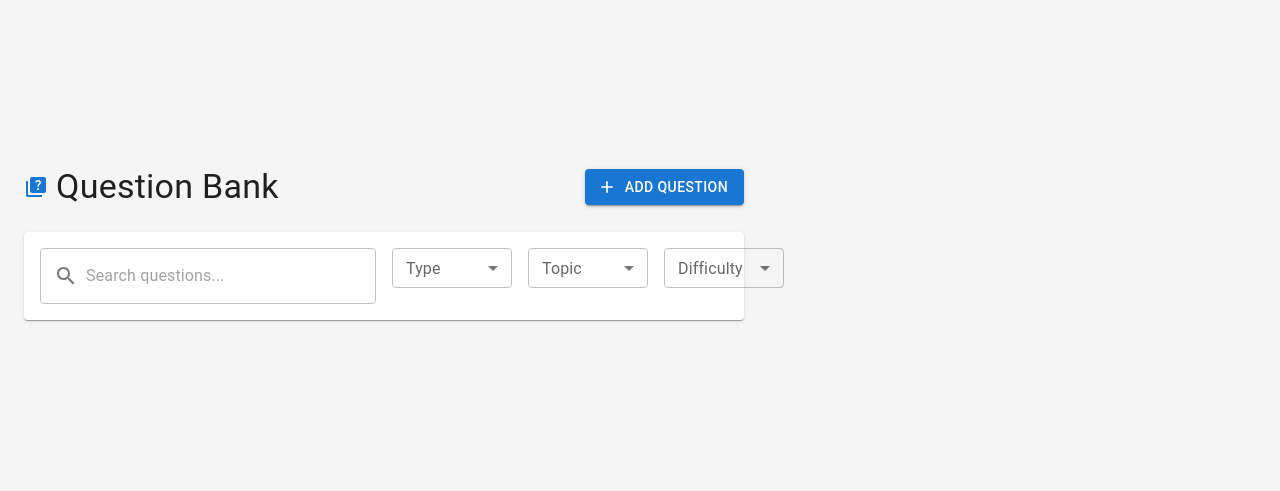
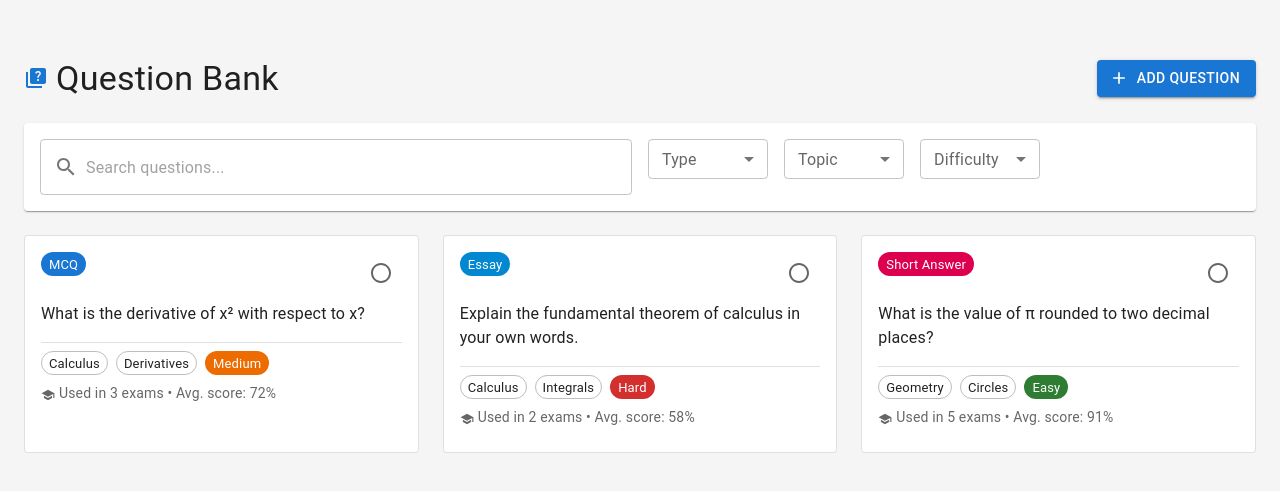
Before and after one commit to SamiduSamarasinghe/HND_FINAL_PRO_AI-MODEL, a React (Vite) app in the folder edugenai-ui/: page /question-bank in a window 1280 px wide. Shown: the part 145-636 px from the top of the page. Built offline with nearby package versions, Linux system fonts and the light colour scheme.

Commit message:
Update TeacherQuestionBank.jsx

```diff
--- a/edugenai-ui/src/pages/TeacherQuestionBank.jsx
+++ b/edugenai-ui/src/pages/TeacherQuestionBank.jsx
@@ -28,6 +28,7 @@ import {
     Quiz as QuizIcon,
     School as SchoolIcon
 } from '@mui/icons-material';
+
 
 const TeacherQuestionBank = () => {
     // Sample data - in real app this would come from API
@@ -82,9 +83,34 @@ const TeacherQuestionBank = () => {
         });
     };
 
+    const toggleQuestionSelect = (id) => {
+        setSelectedQuestions(prev =>
+            prev.includes(id)
+                ? prev.filter(qId => qId !== id)
+                : [...prev, id]
+        );
+    };
+
+    const filteredQuestions = questions.filter(q => {
+        // Search filter
+        const matchesSearch = q.text.toLowerCase().includes(searchTerm.toLowerCase());
+
+        // Type filter
+        const matchesType = !filters.type || q.type === filters.type;
+
+        // Topic filter
+        const matchesTopic = !filters.topic || q.topic === filters.topic;
+
+        // Difficulty filter
+        const matchesDifficulty = !filters.difficulty || q.difficulty === filters.difficulty;
+
+        return matchesSearch && matchesType && matchesTopic && matchesDifficulty;
+    });
 
     return (
-        <Box sx={{ p: 3 }}>
+        <Box sx={{
+            p: 3
+        }}>
             {/* Header */}
             <Box sx={{ display: 'flex', justifyContent: 'space-between', alignItems: 'center', mb: 3 }}>
                 <Typography variant="h4" sx={{ display: 'flex', alignItems: 'center' }}>
@@ -185,7 +211,68 @@ const TeacherQuestionBank = () => {
                 </Paper>
             )}
 
+            {/* Questions Grid */}
+            <Grid container spacing={3}>
+                {filteredQuestions.map((question) => (
+                    <Grid item xs={12} sm={6} md={4} key={question.id}>
+                        <Card
+                            variant="outlined"
+                            sx={{
+                                height: '100%',
+                                display: 'flex',
+                                flexDirection: 'column',
+                                borderColor: selectedQuestions.includes(question.id) ? 'primary.main' : 'divider',
+                                boxShadow: selectedQuestions.includes(question.id) ? 1 : 0
+                            }}
+                        >
+                            <CardContent sx={{ flexGrow: 1 }}>
+                                <Box sx={{ display: 'flex', justifyContent: 'space-between' }}>
+                                    <Chip
+                                        label={question.type}
+                                        size="small"
+                                        color={
+                                            question.type === "MCQ" ? "primary" :
+                                                question.type === "Short Answer" ? "secondary" : "info"
+                                        }
+                                    />
+                                    <Checkbox
+                                        icon={<RadioButtonUncheckedIcon />}
+                                        checkedIcon={<CheckCircleIcon color="primary" />}
+                                        checked={selectedQuestions.includes(question.id)}
+                                        onChange={() => toggleQuestionSelect(question.id)}
+                                    />
+                                </Box>
 
+                                <Typography variant="body1" sx={{ mt: 1, mb: 2 }}>
+                                    {question.text}
+                                </Typography>
+
+                                <Divider sx={{ my: 1 }} />
+
+                                <Stack direction="row" spacing={1} sx={{ mb: 1 }}>
+                                    <Chip label={question.topic} size="small" variant="outlined" />
+                                    {question.subtopic && (
+                                        <Chip label={question.subtopic} size="small" variant="outlined" />
+                                    )}
+                                    <Chip
+                                        label={question.difficulty}
+                                        size="small"
+                                        color={
+                                            question.difficulty === "Easy" ? "success" :
+                                                question.difficulty === "Medium" ? "warning" : "error"
+                                        }
+                                    />
+                                </Stack>
+
+                                <Typography variant="body2" color="text.secondary">
+                                    <SchoolIcon sx={{ fontSize: 14, verticalAlign: 'middle', mr: 0.5 }} />
+                                    Used in {question.usedIn} exams • Avg. score: {(question.avgScore * 100).toFixed(0)}%
+                                </Typography>
+                            </CardContent>
+                        </Card>
+                    </Grid>
+                ))}
+            </Grid>
         </Box>
     );
 };
```
